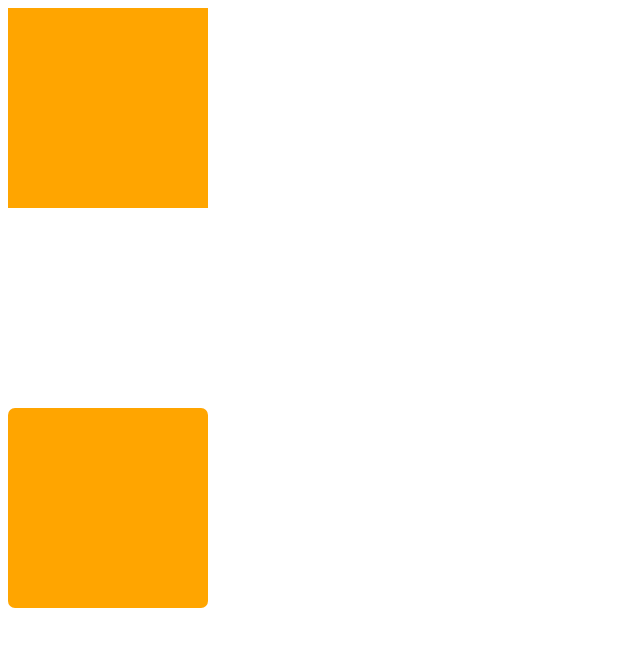
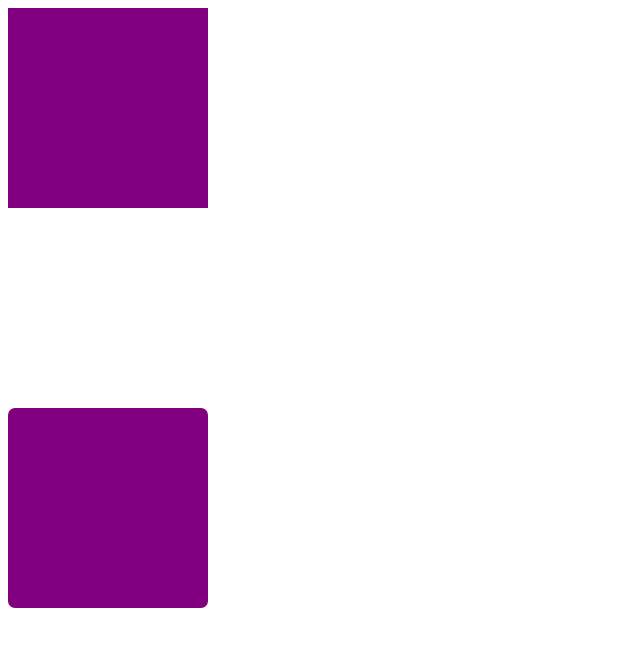
Before and after one commit to tbg-webbutveckling-te19/Pontus-smorgasbordet, a plain HTML site: page projects/9-id_and_class/index.html in a window 1280 px wide. Shown: the whole page, without its empty margins (0-640 px from the left). Drawn offline with Linux system fonts and the light colour scheme; files that its build step writes are made by us from their sources.

Commit message:
Just trying git version control

```diff
--- a/projects/9-id_and_class/assets/css/main.css
+++ b/projects/9-id_and_class/assets/css/main.css
@@ -5,7 +5,7 @@
     width: 200px;
     height: 200px;
 
-    background-color: orange;
+    background-color: purple;
 }
 
 /* camel-case*/
--- a/projects/9-id_and_class/index.html
+++ b/projects/9-id_and_class/index.html
@@ -11,5 +11,6 @@
         <section class="box"></section>
         <section class="emptySpace"></section>
         <section class="box roundedCorners"></section>
+        <section class="HelloGit"></section>
     </body>
 </html>
```
